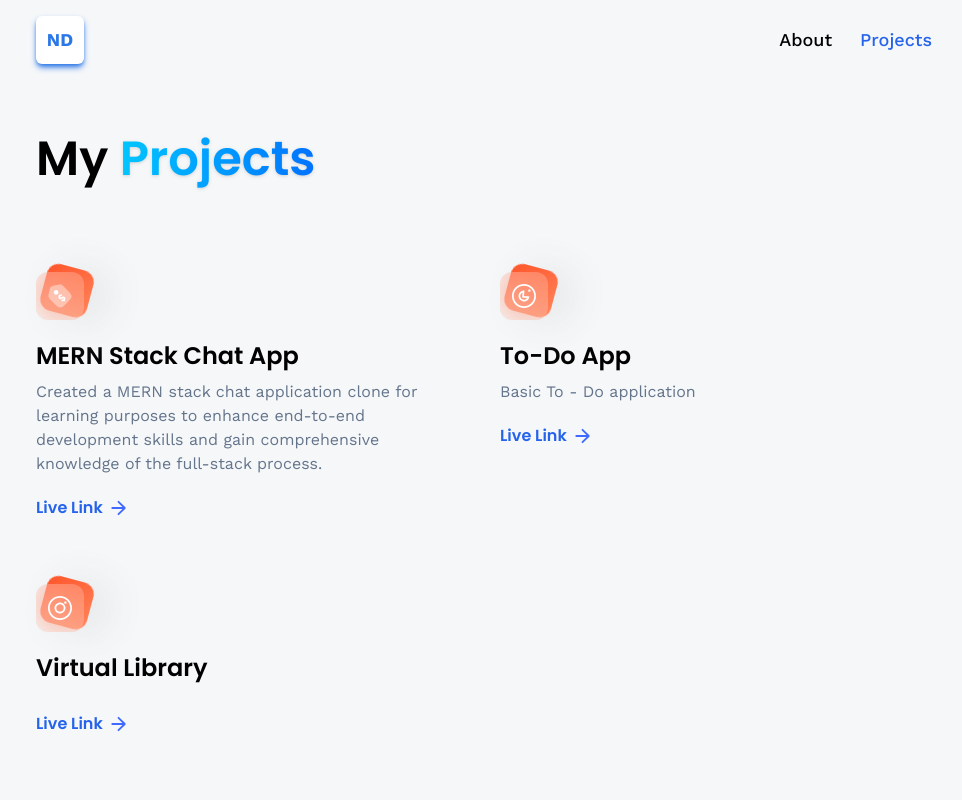
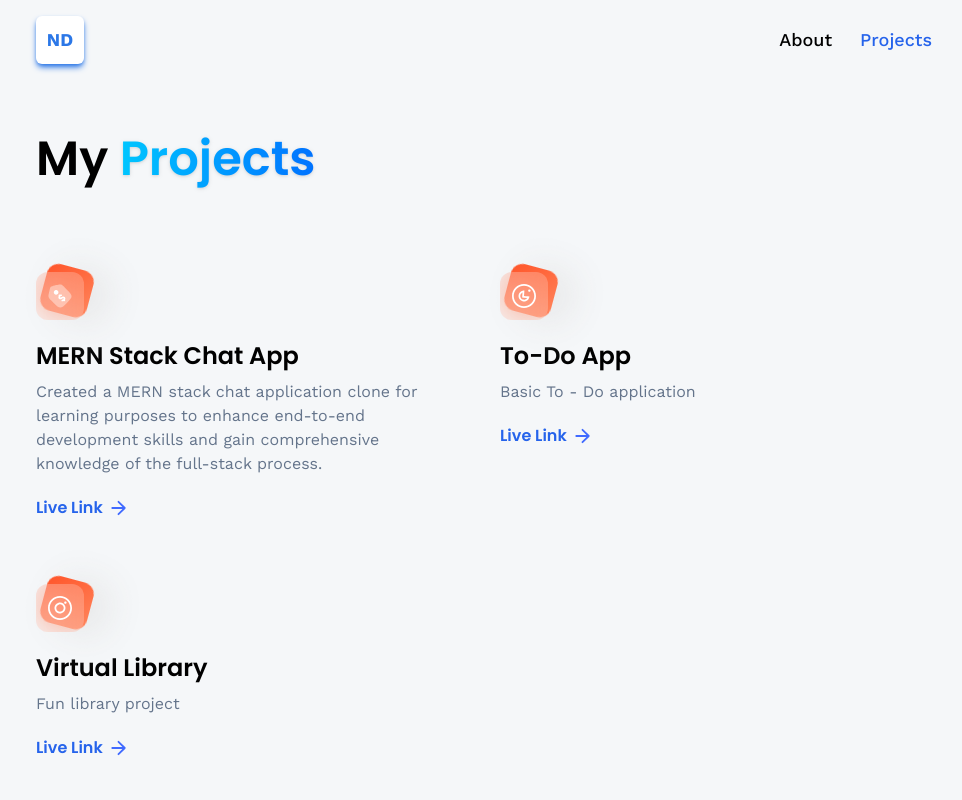
Before and after one commit to Niki-desai/3d, a React (Vite) app: page /projects in a window 1280 px wide. Shown: the top 800 px of the page, without its empty margins (156-1118 px from the left). Built offline with nearby package versions, Linux system fonts and the light colour scheme; no server answers.

Commit message:
changes4

```diff
--- a/src/constants/index.js
+++ b/src/constants/index.js
@@ -221,7 +221,7 @@ export const projects = [
         iconUrl: snapgram,
         theme: 'btn-back-red',
         name: 'Virtual Library',
-        // description: 'Developed a web application that tracks and notifies users of price changes for products on Amazon, helping users find the best deals.',
+        description: 'Fun library project',
         link: 'https://virtual-bookstore.netlify.app/',
     },
     // {
```
